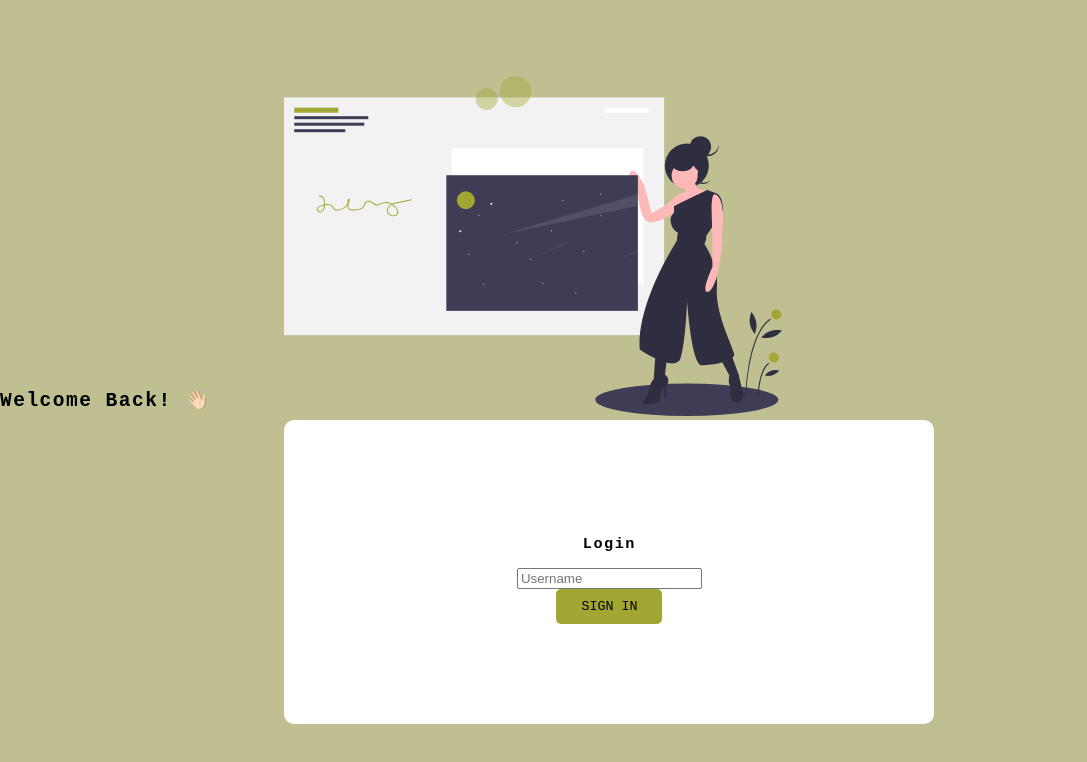
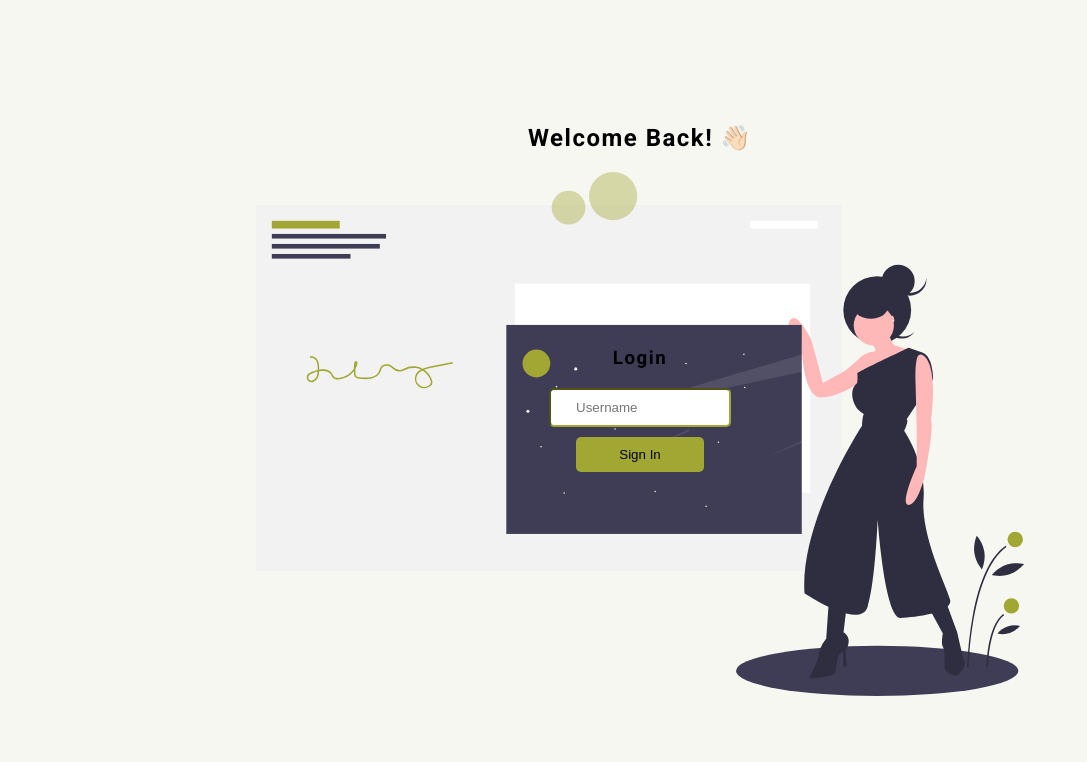
Before and after one commit to Flower-dev/chat-room, a React (Create React App) app: page / in a window 1280 px wide. Shown: the top 762 px of the page, without its empty margins (0-1087 px from the left). Built offline with nearby package versions, Linux system fonts and the light colour scheme; no server answers.

Commit message:
css home page

```diff
--- a/public/index.html
+++ b/public/index.html
@@ -24,7 +24,12 @@
       work correctly both with client-side routing and a non-root public URL.
       Learn how to configure a non-root public URL by running `npm run build`.
     -->
-    <title>React App</title>
+    <link rel="preconnect" href="https://fonts.googleapis.com">
+    <link rel="preconnect" href="https://fonts.gstatic.com" crossorigin>
+    <link href="https://fonts.googleapis.com/css2?family=Roboto:wght@100;300;400;500;700&display=swap" rel="stylesheet">
+
+
+    <title>Chat Room</title>
   </head>
   <body>
     <noscript>You need to enable JavaScript to run this app.</noscript>
--- a/src/App.css
+++ b/src/App.css
@@ -7,11 +7,10 @@
 /* HOME PAGE */
 .home__container {
   display: flex;
-  flex-direction: row;
-  justify-content: space-between;
+  flex-direction: column;
+  justify-content: center;
   align-items: center;
-  background-color: #bfbf92;
-  font-family:monospace;
+  background-color: #f7f7f2;
   width:100vw;
   min-height: 100vh;
 }
@@ -20,33 +19,49 @@
   text-align: center;
   letter-spacing: 1.5px;
   text-transform: capitalize;
+  font-family: Roboto;
+}
+
+.home__content {
+  display: flex;
+  flex-direction: row;
+  justify-content: space-around;
 }
 
 .home__img {
-  width: 50%;
+  width: 60%;
+  position: relative;
 }
 
 .home__form {
-  background-color: white;
-  border-radius: 10px;
   display: flex;
   flex-direction: column;
   align-items: center;
-  max-width: 650px;
-  padding-top: 10%;
-  padding-bottom: 10%;
+  justify-content: center;
+  position: absolute;
+  width: 100%;
 
+}
+
+.username__input {
+  width: 10%;
+  border-radius: 5px;
+  border-color: #A2A632;
+  padding-left: 25px;
+  padding-right: 25px;
+  padding-bottom: 10px;
+  padding-top: 10px;
+  margin-bottom: 10px;
 }
 
 .home__cta {
   border-radius: 5px;
+  width: 10%;
   border: none;
   text-align: center;
   background-color: #A2A632;
-  text-transform: uppercase;
   padding-left: 25px;
   padding-right: 25px;
   padding-bottom: 10px;
   padding-top: 10px;
-  font-family:monospace;
 }
--- a/src/pages/Home.jsx
+++ b/src/pages/Home.jsx
@@ -19,10 +19,7 @@
 	return (
 		<section className='home__container'>
 			<h2 className='home__header'>Welcome back! 👋🏻</h2>
-
-			<div>
 			<img src={Img} className='home__img'/>
-
 			<form onSubmit={handleSubmit} className='home__form'>
 				<h3 className='home__header'>Login</h3>
 				<input
@@ -37,7 +34,6 @@
 				/>
 				<Button className='home__cta'>Sign In</Button>
 			</form>
-			</div>
 		</section>
 	);
 }
```
Lines whose indentation alone changed are shown as unchanged.
